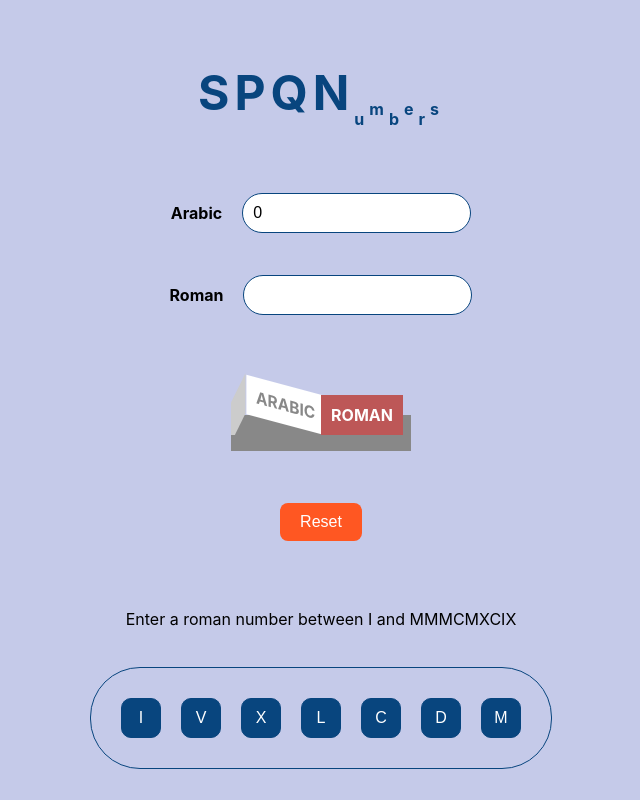
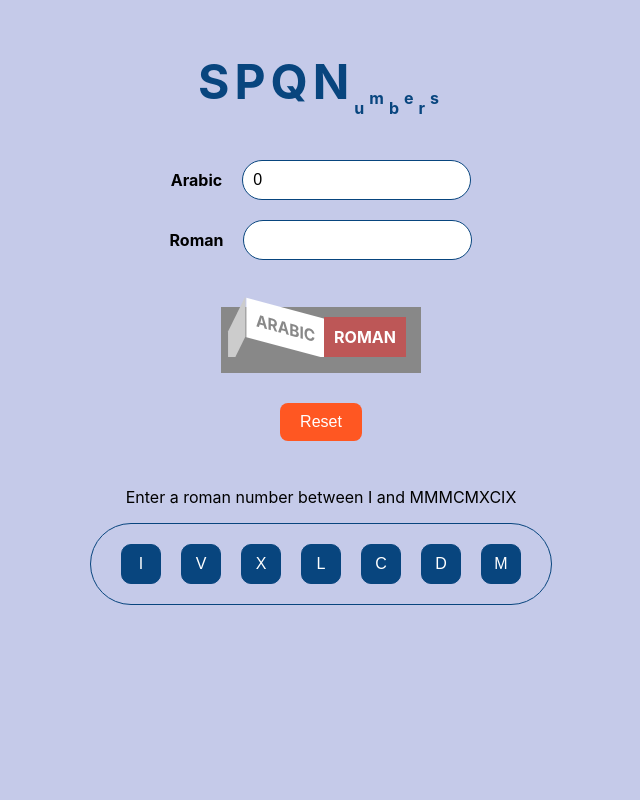
Before and after one commit to licia03/spqn, a React (Create React App) app: page / in a window 1280 px wide. Shown: the whole page, without its empty margins (319-959 px from the left). Built offline with nearby package versions, Linux system fonts and the light colour scheme.

Commit message:
fix layout

```diff
--- a/src/App.module.css
+++ b/src/App.module.css
@@ -1,10 +1,10 @@
 .app {
+  height: 100vh;
+  overflow: auto;
   text-align: center;
   display: flex;
   flex-direction: column;
-  justify-content: space-around;
   align-items: center;
-  height: 100vh;
   background-color: #f4f1ee;
   padding: 20px;
 }
--- a/src/components/Keyboard/Keyboard.module.css
+++ b/src/components/Keyboard/Keyboard.module.css
@@ -1,5 +1,5 @@
 .container {
-    padding: 20px;
-    border: 1px solid #08457e;
-    border-radius: 50px;
+  padding: 10px 20px;
+  border: 1px solid #08457e;
+  border-radius: 50px;
 }
--- a/src/components/Switch/Switch.module.css
+++ b/src/components/Switch/Switch.module.css
@@ -13,7 +13,7 @@
   text-align: center;
   text-transform: uppercase;
   color: #888;
-  width: 180px;
+  width: 200px;
   height: 87px;
   overflow: hidden;
   border-bottom: 0.5em solid #888;
@@ -25,7 +25,7 @@
   left: 0;
   right: 0;
   bottom: 0;
-  border: 20px solid #888;
+  border: 50px solid #888;
   border-bottom: 0;
 }
 
@@ -51,14 +51,14 @@
 .switchLeft {
   height: 2.4em;
   width: auto;
-  left: 0.85em;
+  left: 24px;
   bottom: 10px;
   background-color: #fff;
   transform: rotate(15deg) skewX(15deg);
 }
 
 .switchRight {
-  right: 0.5em;
+  right: 15px;
   bottom: 0;
   background-color: #bd5757;
   color: #fff;
@@ -89,7 +89,7 @@ input:checked + .switchLeft {
   background-color: #0084d0;
   color: #fff;
   bottom: 0px;
-  left: 0.5em;
+  left: 20px;
   height: 2.5em;
   width: auto;
   transform: rotate(0deg) skewX(0deg);
@@ -104,7 +104,7 @@ input:checked + .switchLeft + .switchRight {
   background-color: #fff;
   color: #888;
   bottom: 10px;
-  right: 0.8em;
+  right: 20px;
   height: 2.4em;
   width: auto;
   transform: rotate(-15deg) skewX(-15deg);
--- a/src/index.tsx
+++ b/src/index.tsx
@@ -1,11 +1,6 @@
-import React from 'react';
-import ReactDOM from 'react-dom';
-import './index.css';
-import App from './App';
+import React from "react";
+import ReactDOM from "react-dom";
+import "./index.css";
+import App from "./App";
 
-ReactDOM.render(
-  <React.StrictMode>
-    <App />
-  </React.StrictMode>,
-  document.getElementById('root')
-);
+ReactDOM.render(<App />, document.getElementById("root"));
```
